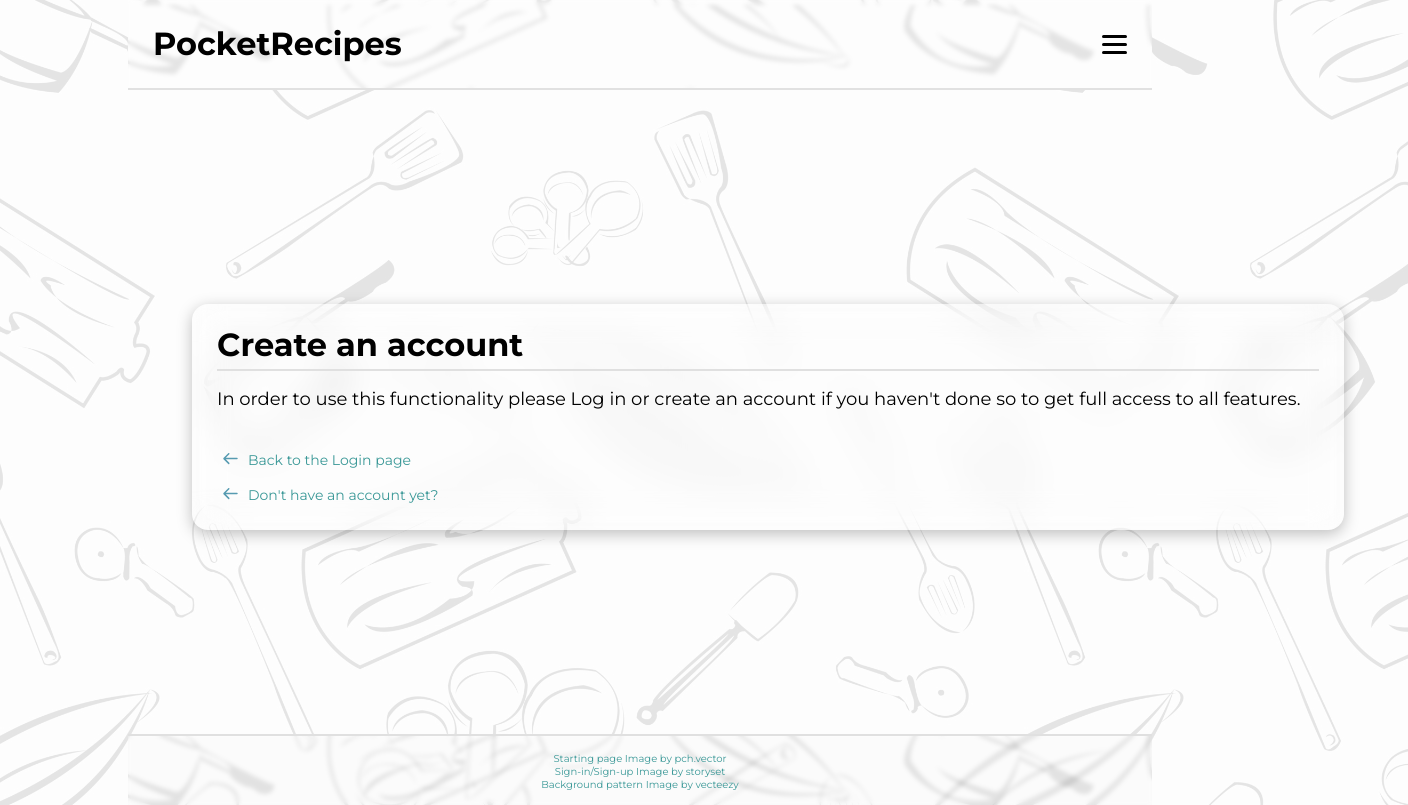
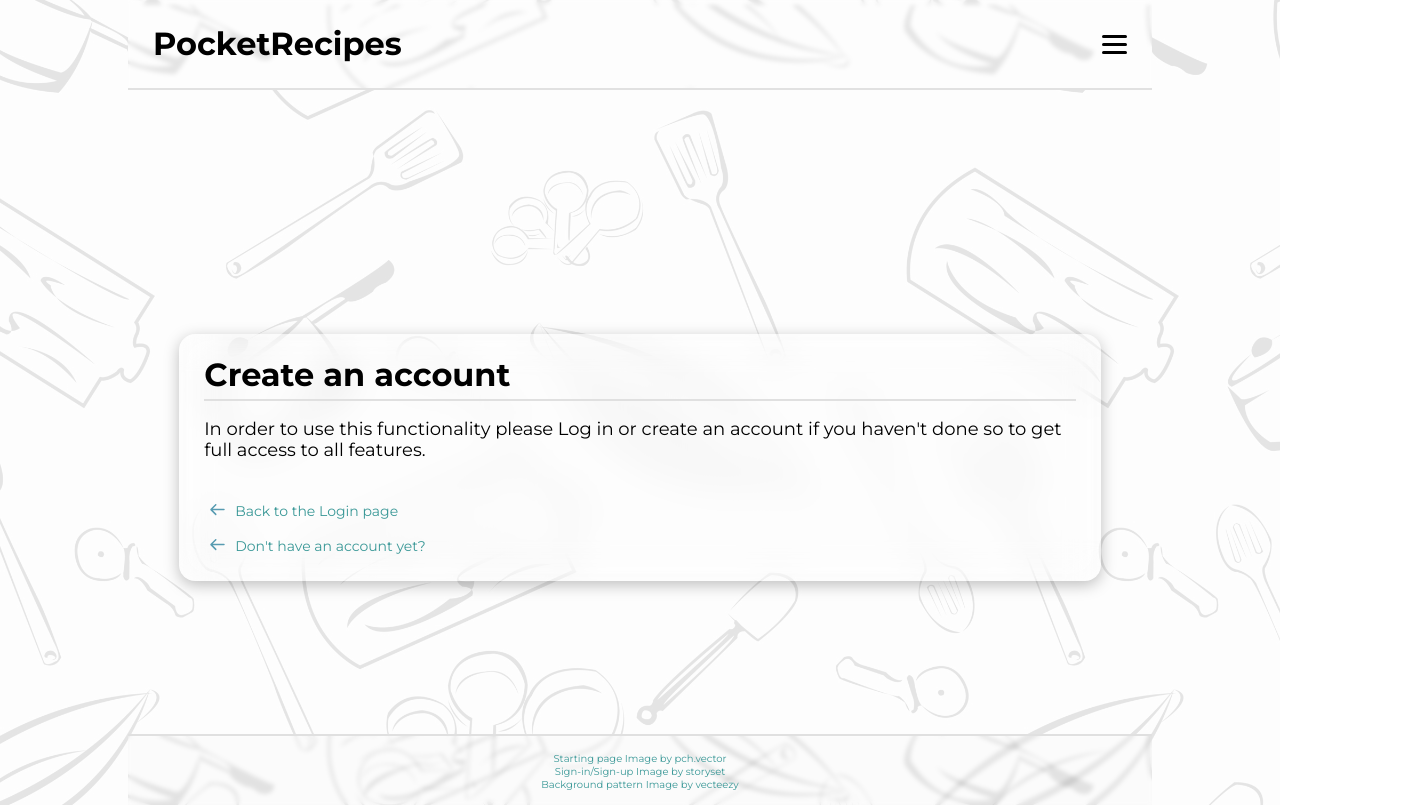
Before and after one commit to zhva/PocketRecipes, a React (Create React App) app: page /my-recipes in a window 1280 px wide. Shown: the whole page, 1408 px wide, since content can reach past the window. Built offline with nearby package versions, Linux system fonts and the light colour scheme; no server answers; the HTML template or start-up script is replaced by a standard one.

Commit message:
fixes pop-up width

```diff
--- a/src/components/generic/ProtectedRoute.jsx
+++ b/src/components/generic/ProtectedRoute.jsx
@@ -6,9 +6,7 @@ export const ProtectedRoute = ({ isAllowed, children }) => {
 
     if (isOpen) {
       return (
-        <>
         <div className='protected-route-container'>
-          </div>
           <Popup
             title={'Create an account'}
             linkText={'Back to the Login page'}
@@ -21,7 +19,7 @@ export const ProtectedRoute = ({ isAllowed, children }) => {
               "In order to use this functionality please Log in or create an account if you haven't done so to get full access to all features."
             }
           </Popup>
-          </>
+        </div>
       )
     }
 
--- a/src/scss/global.scss
+++ b/src/scss/global.scss
@@ -77,6 +77,8 @@ ol {
     height: calc(100vh - $navbar-height-plus-padding - $footer-height);
     max-width: $page-max-width;
     min-width: $page-min-width;
+    width: 100%;
+    position: relative;
 }
 .popup-container {
     width: calc(100% - 10%);
```
Lines whose indentation alone changed are shown as unchanged.
